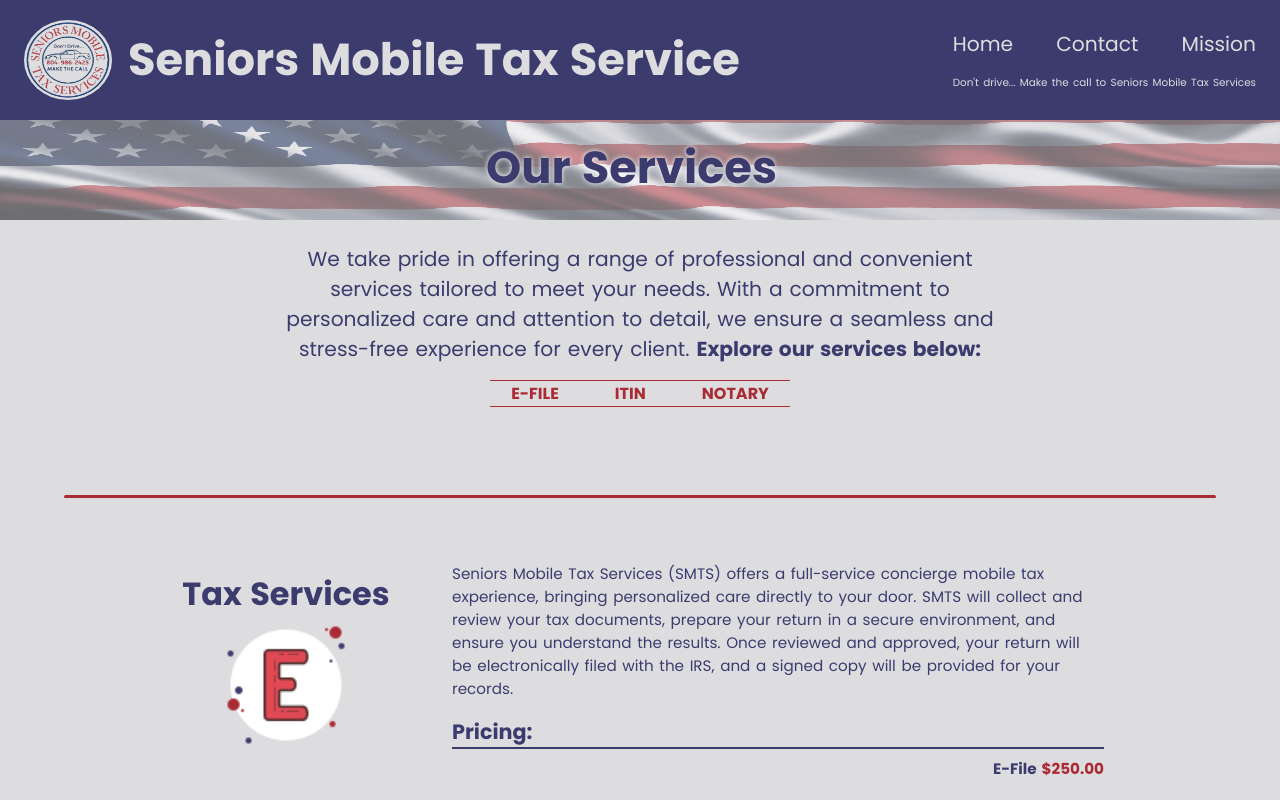
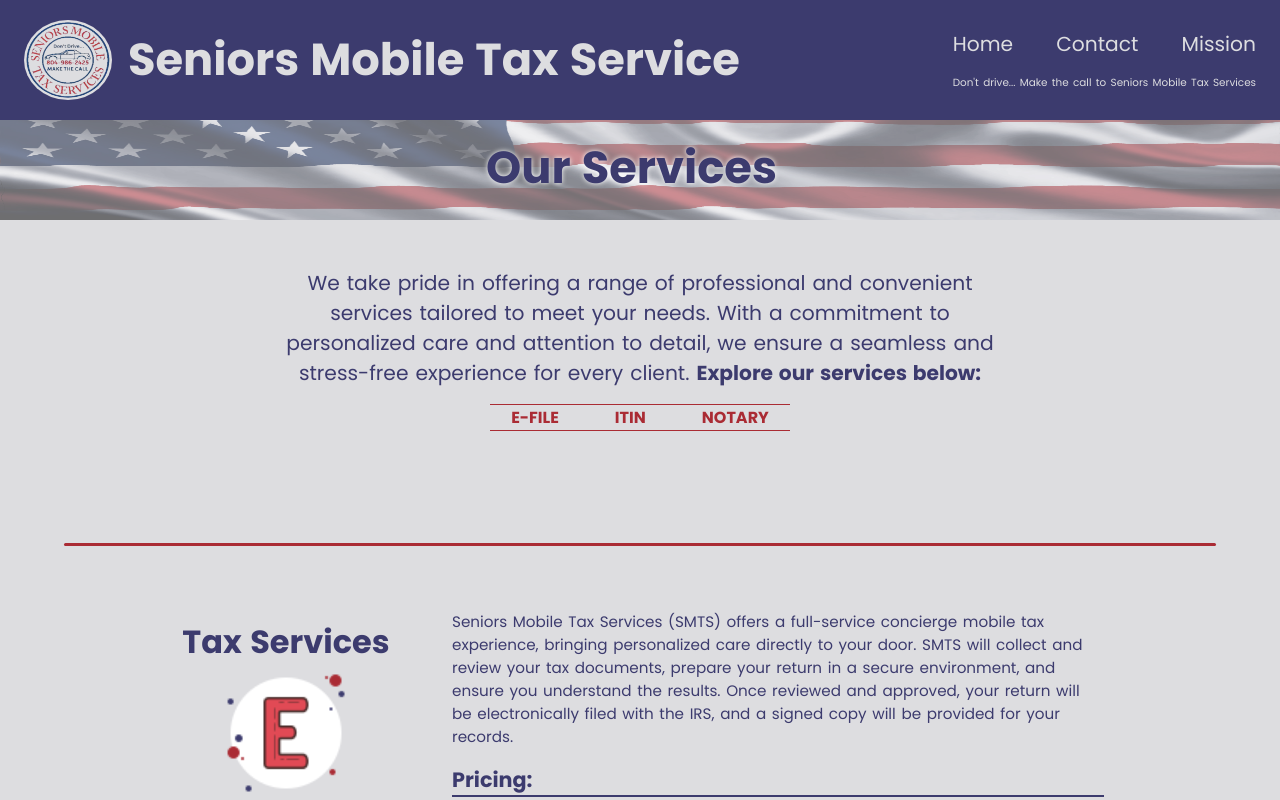
Before and after one commit to BeeDev-ValorCollective/smts, a React (Vite) app: page /services in a window 1280 px wide. Shown: the top 800 px of the page. Built offline with nearby package versions, Linux system fonts and the light colour scheme.

Commit message:
push content down a touch

```diff
--- a/src/components/ServicesComponents/ServiceHeader/serviceCardHeader.css
+++ b/src/components/ServicesComponents/ServiceHeader/serviceCardHeader.css
@@ -1,5 +1,5 @@
 .service_options {
-    margin: 24px 0;
+    margin: 48px 0;
 
     .option_header {
         max-width: 800px;
```
